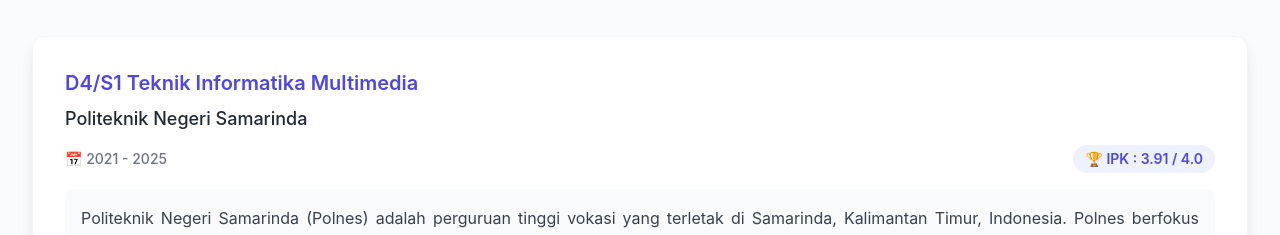
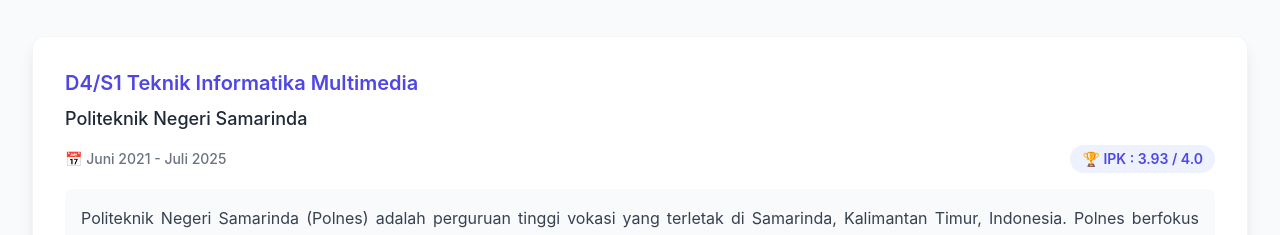
Before and after one commit to rahmate2003/my-portfolio, a React (Vite) app: page / in a window 1280 px wide. Shown: the part 2110-2345 px from the top of the page. Built offline with nearby package versions, Linux system fonts and the light colour scheme.

Commit message:
updte daniswara

```diff
--- a/src/components/Education.jsx
+++ b/src/components/Education.jsx
@@ -2,8 +2,8 @@
     {
         company: "Politeknik Negeri Samarinda",
         position: "D4/S1 Teknik Informatika Multimedia",
-        duration: "2021 - 2025",
-        gpa: "IPK : 3.91 / 4.0",  // Menambahkan informasi IPK
+        duration: "Juni 2021 - Juli 2025",
+        gpa: "IPK : 3.93 / 4.0",  // Menambahkan informasi IPK
         description: [
             "Politeknik Negeri Samarinda (Polnes) adalah perguruan tinggi vokasi yang terletak di Samarinda, Kalimantan Timur, Indonesia. Polnes berfokus pada pengembangan pendidikan yang mengarah pada keterampilan praktis dan siap kerja di berbagai bidang industri Polnes memiliki berbagai program studi yang berfokus pada teknologi dan bisnis, dengan fasilitas yang lengkap dan pengajaran berbasis praktik untuk mempersiapkan mahasiswa menghadapi tantangan di dunia kerja. Sebagai lembaga pendidikan tinggi, Polnes juga aktif dalam riset dan pengembangan serta kerja sama dengan berbagai sektor industri untuk meningkatkan kualitas pendidikan dan pengembangan sumber daya manusia."
         ]
```
